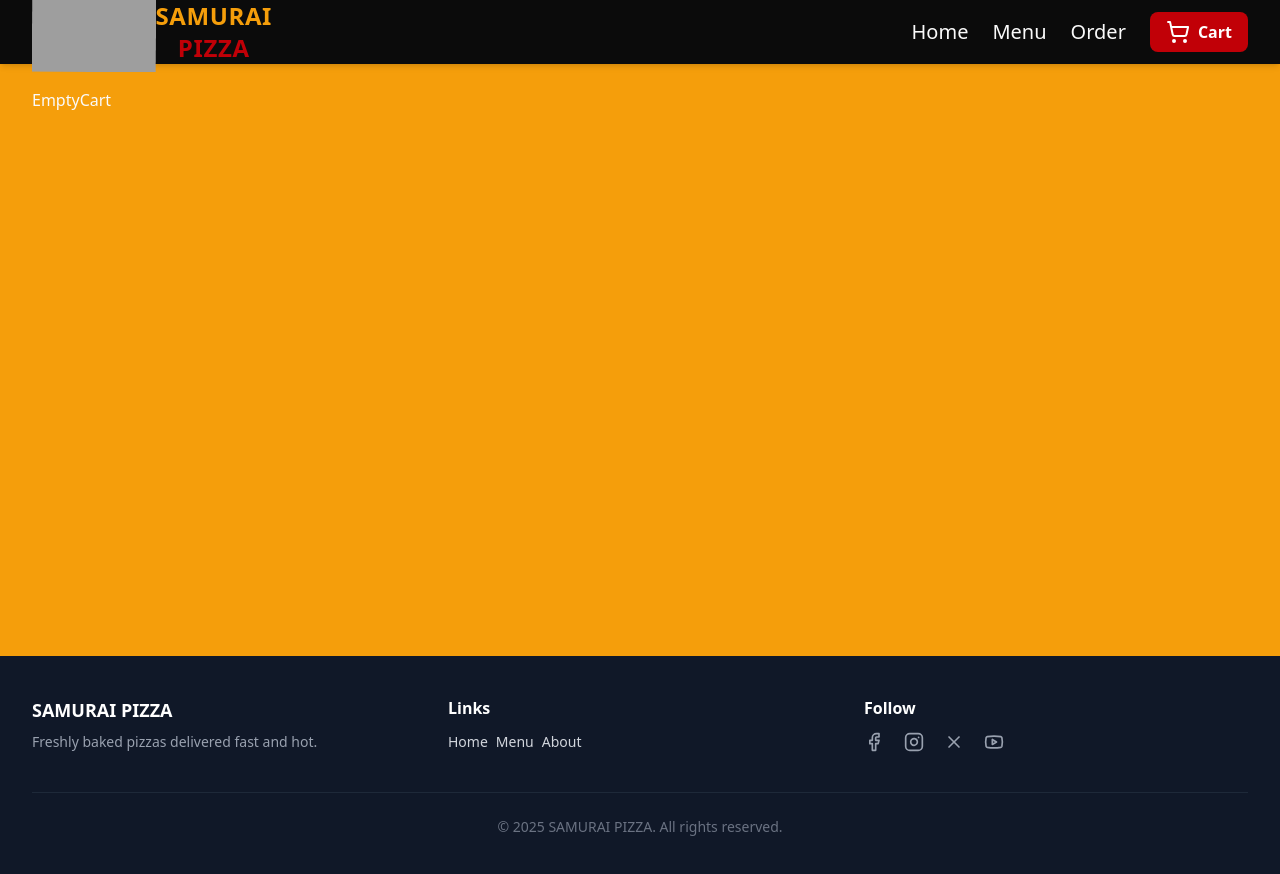
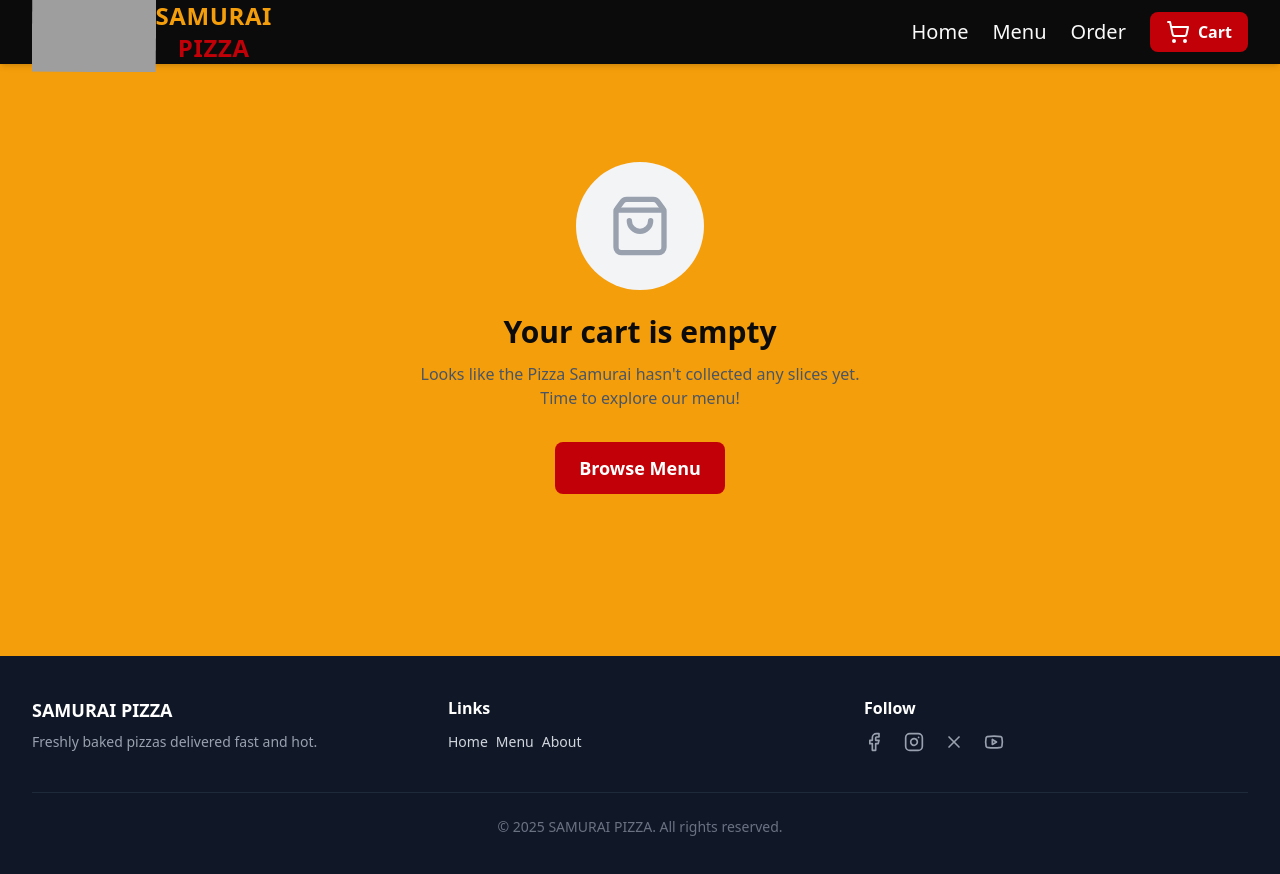
Before and after one commit to noureddineweb3dev/fast-pizza, a React (Vite) app: page /cart in a window 1280 px wide. Shown: the top 874 px of the page. Built offline with nearby package versions, Linux system fonts and the light colour scheme; grey boxes are pictures that could not be loaded.

Commit message:
Empty cart component updated + styled

```diff
--- a/src/features/cart/EmptyCart.jsx
+++ b/src/features/cart/EmptyCart.jsx
@@ -1,4 +1,30 @@
+import { Link } from 'react-router-dom';
+import { ShoppingBag } from 'lucide-react';
+import Button from '../../ui/Button';
+
 function EmptyCart() {
-  return <div>EmptyCart</div>;
+  return (
+    <div className="min-h-[60vh] flex flex-col items-center justify-center text-center px-4">
+      {/* Icon */}
+      <div className="w-32 h-32 bg-gray-100 rounded-full flex items-center justify-center mb-6">
+        <ShoppingBag className="w-16 h-16 text-gray-400" />
+      </div>
+
+      {/* Message */}
+      <h2 className="text-3xl font-bold text-sp-black mb-3">Your cart is empty</h2>
+
+      <p className="text-gray-600 mb-8 max-w-md">
+        Looks like the Pizza Samurai hasn't collected any slices yet. Time to explore our menu!
+      </p>
+
+      {/* Action button */}
+      <Link to="/menu">
+        <Button variant="primary" size="lg">
+          Browse Menu
+        </Button>
+      </Link>
+    </div>
+  );
 }
+
 export default EmptyCart;
```
